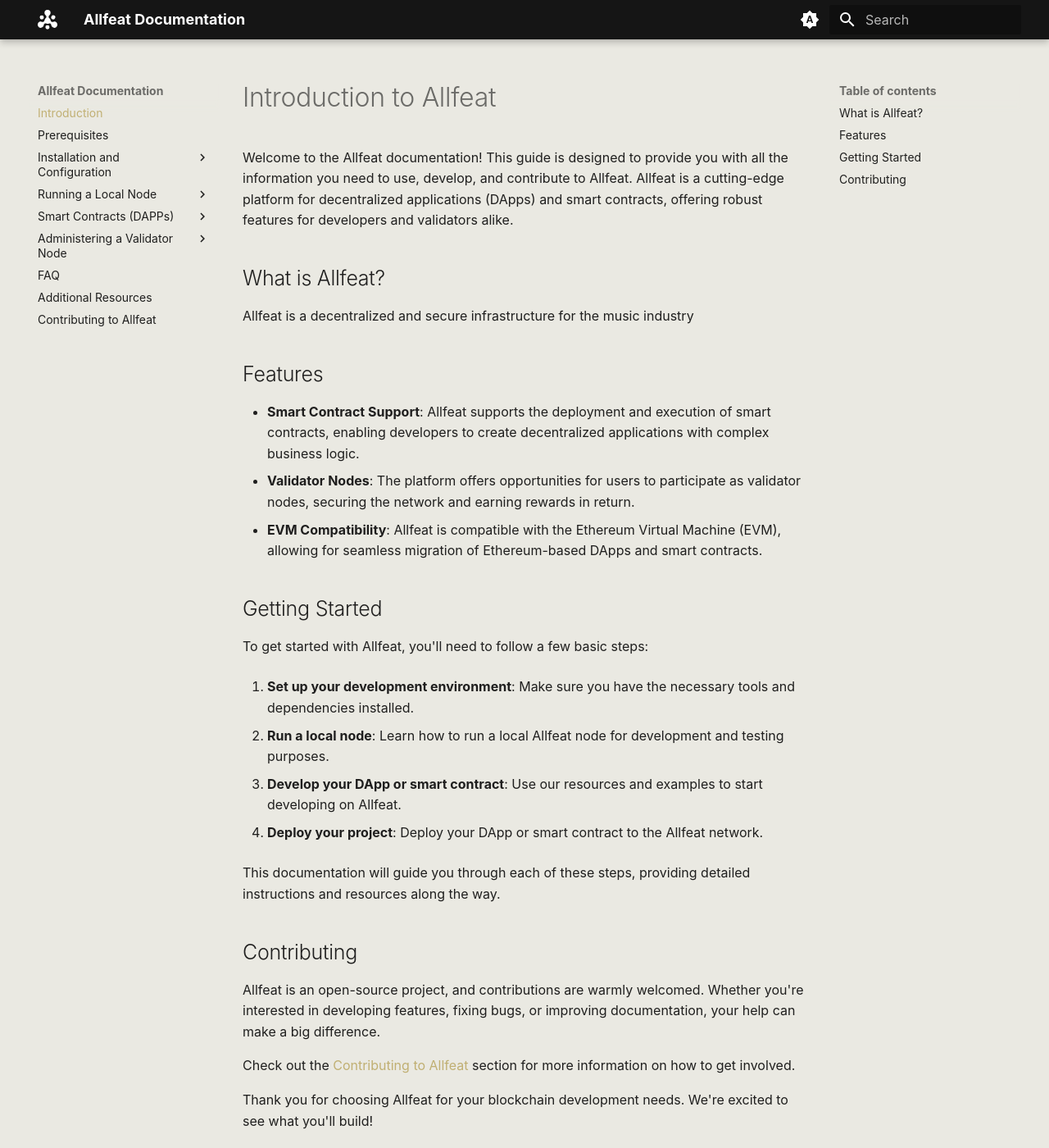
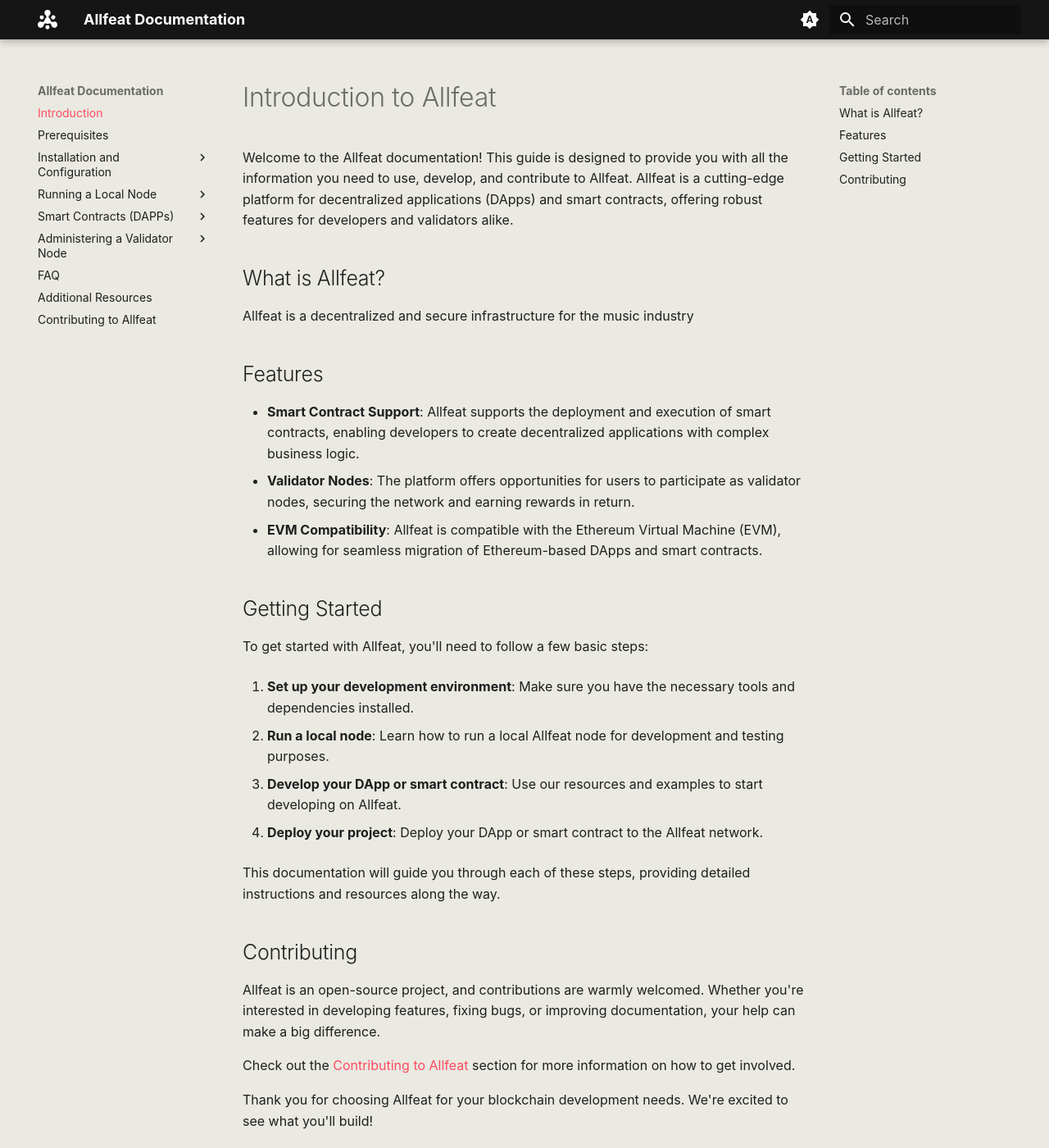
Before and after one commit to Allfeat/docs, an MkDocs documentation site: the page built from docs/index.md, in a window 1280 px wide and 1400 px high. Shown: the whole window at 82% size. Built offline with MkDocs 1.6.1 and Material for MkDocs 9.7.7, drawn with Linux system fonts in a browser that asks for light colours; some web fonts are replaced; some of the changed text lies outside the part shown.

Commit message:
update Artistic Direction by increasing fidelity of Allfeat.com AD
adding some socials in extra

```diff
--- a/docs/stylesheets/extra.css
+++ b/docs/stylesheets/extra.css
@@ -1,5 +1,5 @@
 :root {
-    --md-primary-fg-color: #c0af72;
+    --md-primary-fg-color: #FF4A5F;
     --md-primary-fg-color--light: #EDE8D5;
     --md-primary-fg-color--dark:  #12172a;
 }
@@ -15,7 +15,7 @@
     --md-primary-fg-color:        #151515;
     --md-primary-fg-color--light: #EDE8D5;
     --md-primary-fg-color--dark:  #12172a;
-    --md-default-bg-color: #282727;
+    --md-default-bg-color: #151515;
     color: #d9d9d9;
 }
 
--- a/mkdocs.yml
+++ b/mkdocs.yml
@@ -33,8 +33,24 @@
         icon: material/brightness-4
         name: Switch to light mode
   language: en
+
 extra_css:
   - stylesheets/extra.css
+
+extra:
+  social:
+    - icon: fontawesome/brands/discord
+      link: https://discord.gg/3NVd4jzGeQ)
+      name: Allfeat on Discord
+    - icon: fontawesome/brands/github
+      link: https://github.com/Allfeat/Allfeat
+      name: Allfeat Github
+    - icon: fontawesome/brands/linkedin
+      link: https://fr.linkedin.com/company/allfeatlab
+      name: Allfeat labs
+  generator: false
+
+copyright: Copyright &copy; 2023 - 2024 Allfeat
 
 docs_dir: docs
 
```
